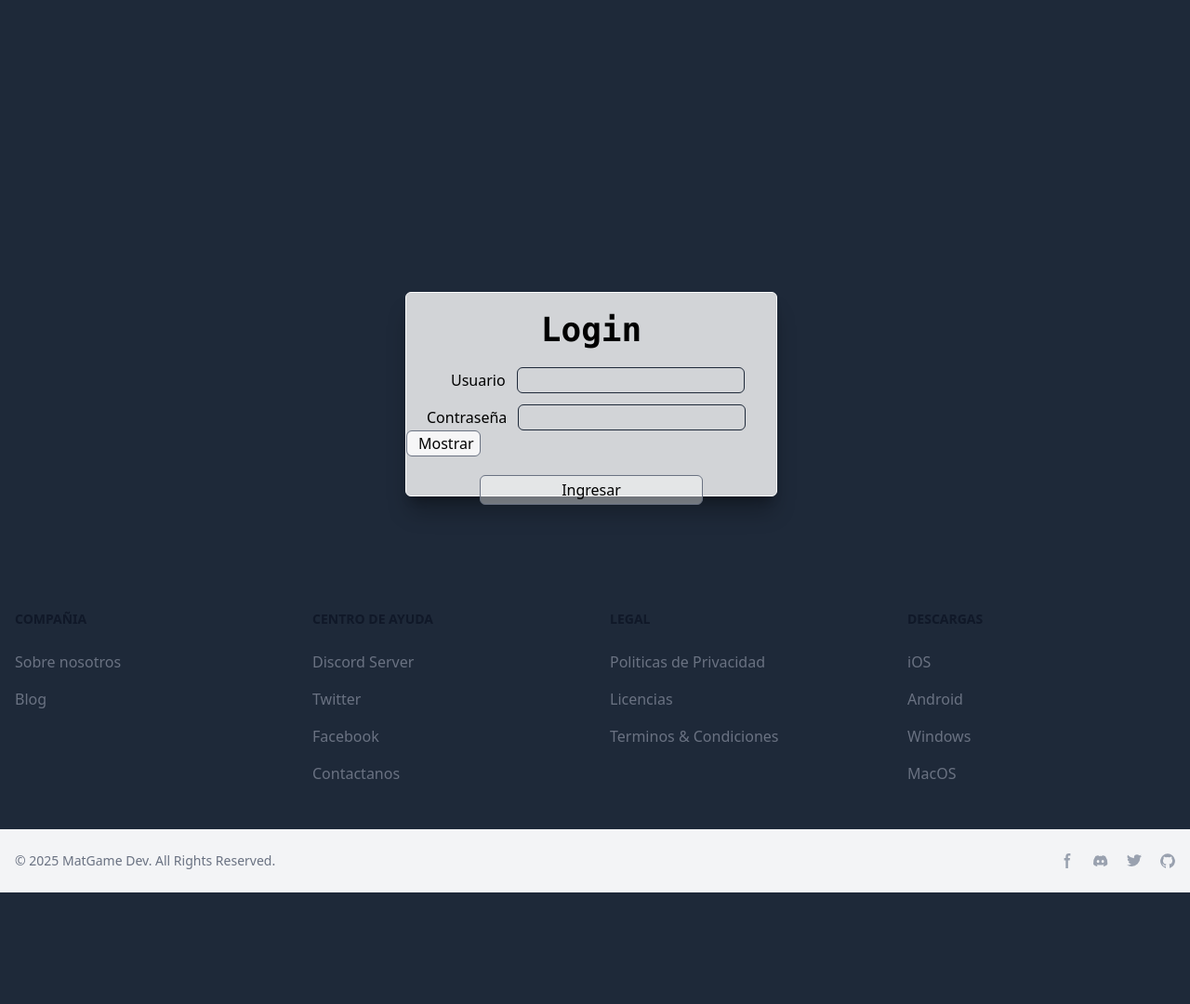
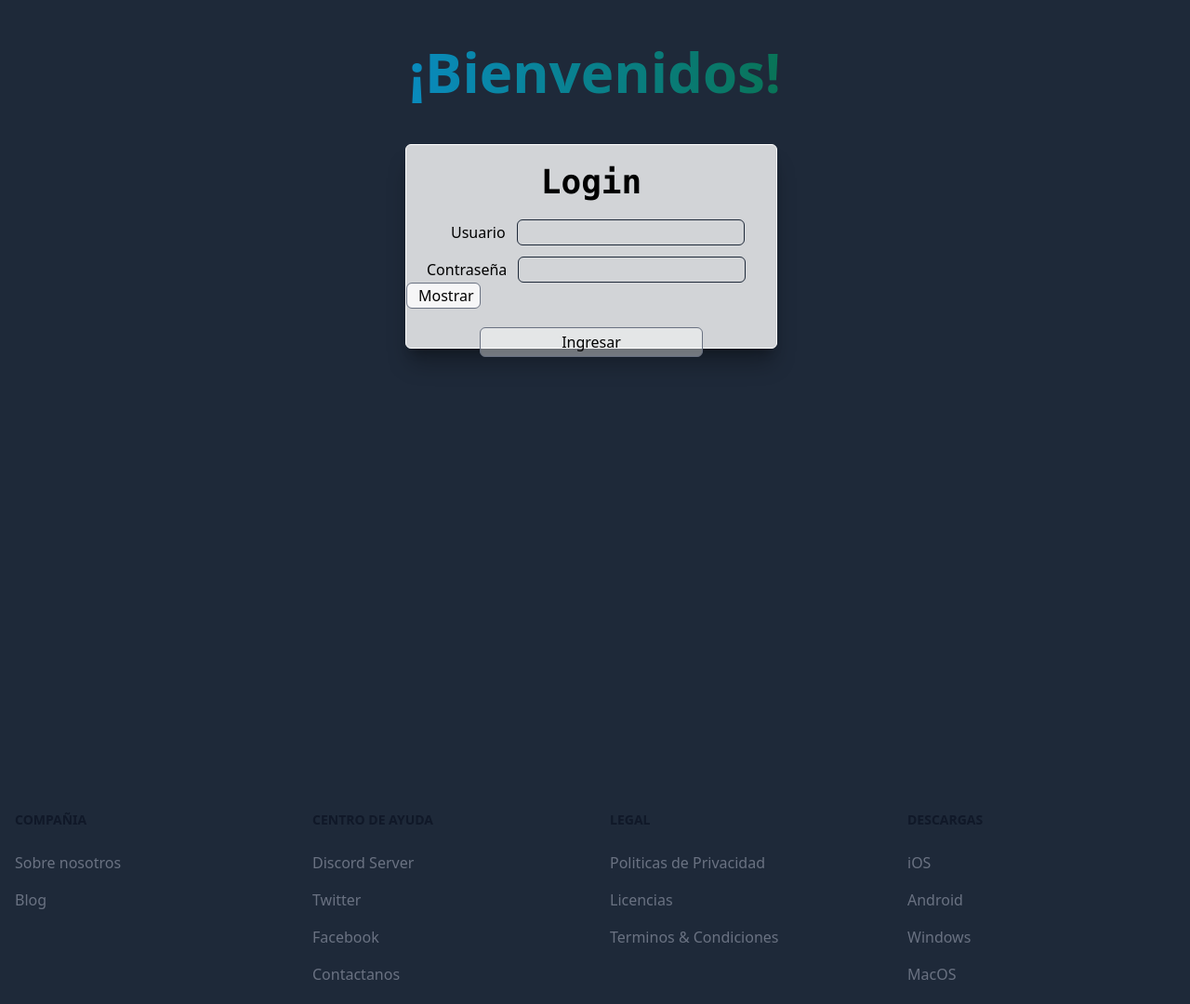
Before and after one commit to Edara2004/php-university, a PHP site: page /view/login/login.php in a window 1280 px wide. Shown: the part 68-1148 px from the top of the page at 93% size. Before the commit the page ends 1028 px from the top, so only its background shows below. Run offline with PHP 8.4, Linux system fonts and the light colour scheme.

Commit message:
adding transition, adding text bienvenidos, modified header for adding transition, adjusting some colors

```diff
--- a/sections/header.php
+++ b/sections/header.php
@@ -2,11 +2,11 @@
     <div class="bg-gray-800">
         <div class="mx-auto w-full max-w-screen-xl mb-6 py-5 p-6 columns-2">
             <div class="place-items-start">
-                <a href="#" class="font-bold text-xl text-white">Loopkin</a>
+                <a href="/index.php" class="font-bold text-xl text-white">Loopkin</a>
             </div>
             <div class="text-end">
-                <a href="/proyecto-universidad-tailwind/view/login/login.php" class="text-gray-800 dark:text-white hover:bg-gray-50 focus:ring-4 focus:ring-gray-300 font-medium rounded-lg text-sm px-4 py-2 md:px-5 md:py-2.5 dark:hover:bg-gray-500 focus:outline-none dark:focus:ring-gray-800">Ingresar</a>
-                <a href="/proyecto-universidad-tailwind/view/login/registration.php" class="text-white bg-gray-700 hover:bg-gray-700 focus:ring-4 focus:ring-blue-300 font-medium rounded-lg text-sm px-4 py-2 md:px-5 md:py-2.5 dark:bg-gray-600 dark:hover:bg-gray-400 focus:outline-none dark:focus:ring-gray-800">Registrate</a>
+                <a href="/proyecto-universidad-tailwind/view/login/login.php" class="text-gray-800 transition duration-350 dark:text-white hover:bg-gray-50 focus:ring-4 focus:ring-gray-300 font-medium rounded-lg text-sm px-4 py-2 md:px-5 md:py-2.5 dark:hover:bg-gray-500 focus:outline-none dark:focus:ring-gray-800">Ingresar</a>
+                <a href="/proyecto-universidad-tailwind/view/login/registration.php" class="text-white transition duration-350 bg-gray-700 hover:bg-gray-700 focus:ring-4 focus:ring-blue-300 font-medium rounded-lg text-sm px-4 py-2 md:px-5 md:py-2.5 dark:bg-gray-600 dark:hover:bg-gray-400 focus:outline-none dark:focus:ring-gray-800">Registrate</a>
             </div>
         </div>
     </div>
--- a/view/login/login.php
+++ b/view/login/login.php
@@ -15,9 +15,16 @@
 <main>
     <div>
         <!-- Screen size -->
-        <div class="h-150">
+        <div class="h-screen">
+
+            <div class="text-center">
+                <div class="animate-pulse">
+                    <h1 class="mt-10 text-3xl font-extrabold leading-tight text-gray-900 dark:text-white md:text-5xl lg:text-6xl"><span class="text-transparent bg-clip-text bg-gradient-to-r to-emerald-600 from-sky-400">¡Bienvenidos!</span></h1>
+                </div>
+            </div>
+
             <!-- Login form with all components -->
-            <div class="flex justify-center place-items-center p-2 h-screen pr-4">
+            <div class="flex justify-center place-items-center p-2 pr-4 pt-10 mb-70">
                 <div class="border border-white bg-white/80 shadow-xl/30 rounded-md w-100 h-55">
 
                     <!-- Login Form -->
@@ -38,13 +45,13 @@
                                 <div class="col-span-2">
                                     <label for="userPasswordLogin" class="p-2 ml-3.5">Contraseña</label>
                                     <input class="border border-gray-800 focus:ring-white focus:border-blue-500 dark:focus:ring-blue-500 dark:focus:border-blue-500 rounded-md ps-3 h-7" type="password" name="userPasswordLogin" id="userPasswordId">
-                                    <button class="bg-white/80 border border-gray-500 px-3 w-20 rounded-md h-7 hover:bg-gray-800 dark:hover:text-white/80" type="button" id="button-addon2" onclick="togglePasswordLogin()">Mostrar</button>
+                                    <button class="bg-white/80 border transition duration-350 border-gray-500 px-3 w-20 rounded-md h-7 hover:bg-gray-800 dark:hover:text-white/80" type="button" id="button-addon2" onclick="togglePasswordLogin()">Mostrar</button>
                                 </div>
                             </div>
 
                             <!-- Enter button -->
                             <div class="mb-3 text-center">
-                                <input class="bg-white/40 border border-gray-500 w-60 rounded-md h-8 hover:bg-gray-800 dark:hover:text-white" type="submit" name="SingUp" value="Ingresar">
+                                <input class="bg-white/40 transition duration-350 border border-gray-500 w-60 rounded-md h-8 hover:bg-gray-800 dark:hover:text-white" type="submit" name="SingUp" value="Ingresar">
                             </div>
                         </div>
                     </form>
```
